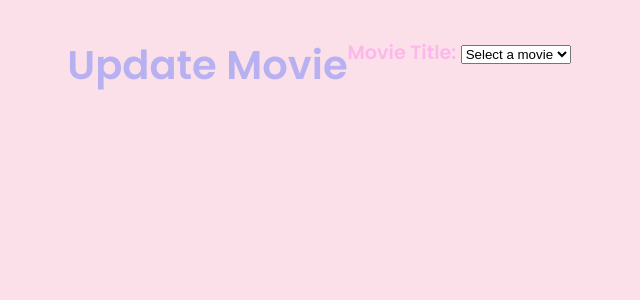
After one commit to ElinorKotzott/movieweb_app, a Flask app: template templates/update_movie.html in a window 1280 px wide. The commit adds this page. Shown: the top 300 px of the page, without its empty margins (321-961 px from the left). Run offline with Flask 3, Linux system fonts and the light colour scheme; the template is opened without the code that fills it, so the values that code supplies are empty.

Commit message:
added template for updating movie, styling buttons

```diff
--- a/app.py
+++ b/app.py
@@ -75,5 +75,10 @@ def delete_movie(movie_id):
     return redirect('/')
 
 
+@app.route('/update_movie', methods=['POST'])
+def update_movie():
+    pass
+
+
 if __name__ == '__main__':
     app.run(debug=True)
--- a/static/styles.css
+++ b/static/styles.css
@@ -57,7 +57,8 @@ form input {
     font-size: 1em;
 }
 
-form button {
+#update-button, form button {
+    text-decoration: none;
     padding: 12px 20px;
     background-color: #B7B1F2;
     color: white;
@@ -67,18 +68,18 @@ form button {
     font-size: 1.1em;
 }
 
-form button:hover {
+#update-button:hover, form button:hover {
     background-color: #D0C9F7;
 }
 
 
-a {
+#link-to-favs {
     text-decoration: none;
     color: #4B0082;
     font-weight: bold;
 }
 
-a:hover {
+#link-to-favs:hover {
     color: #FDB7EA;
 }
 
--- a/templates/index.html
+++ b/templates/index.html
@@ -21,6 +21,7 @@
                     Rating: {{ movie.rating }} <br>
                 </div>
                 <div>
+                    <a href="/update_movies" id="update-button">Update</a>
                     <form method="POST"
                           action="{{ url_for('delete_movie', movie_id=movie.id) }}">
                         <button type="submit">Delete</button>
--- a/templates/list_users.html
+++ b/templates/list_users.html
@@ -14,7 +14,7 @@
         <ul>
             {% for user in users %}
             <li>
-                <div>Name: <a href="{{ url_for('list_user_movies', user_id=user.id) }}">{{ user.name }}</a> <br>
+                <div>Name: <a id="link-to-favs" href="{{ url_for('list_user_movies', user_id=user.id) }}">{{ user.name }}</a> <br>
                     Birthday: {{ user.birthday }} <br></div>
             </li>
             {% endfor %}
--- /dev/null
+++ b/templates/update_movie.html
@@ -0,0 +1,35 @@
+<!DOCTYPE html>
+<html lang="en">
+<head>
+    <meta charset="UTF-8">
+    <title>Update movie</title>
+    <link rel="stylesheet" href="/static/styles.css">
+    <link href="https://fonts.googleapis.com/css2?family=Poppins:wght@400;600&display=swap" rel="stylesheet">
+    <link rel="icon" href="/static/camera.png" type="image/png">
+</head>
+<body>
+
+<h1>Update Movie</h1>
+
+<form action="/update_movie" method="POST">
+    <label for="title">Movie Title:</label>
+    <select id="title" name="title" required>
+        <option value="">Select a movie</option>
+        {% for movie in movies %}
+        <option value="{{ movie['title'] }}"> <!-- {% if selected_movie and selected_movie['title'] == movie['title'] %}selected{% endif %} -->
+        {{ movie['title'] }}
+        </option>
+        {% endfor %}
+    </select><br><br>
+
+    {% if selected_movie %}
+    <label for="year">Year:</label>
+    <input type="number" id="year" name="year" value="{{ selected_movie['year'] }}" required><br><br>
+
+    <input type="submit" value="Update Movie">
+    {% endif %}
+</form>
+
+
+</body>
+</html>
```
Also changed, not shown: data/movies_users.sqlite.
